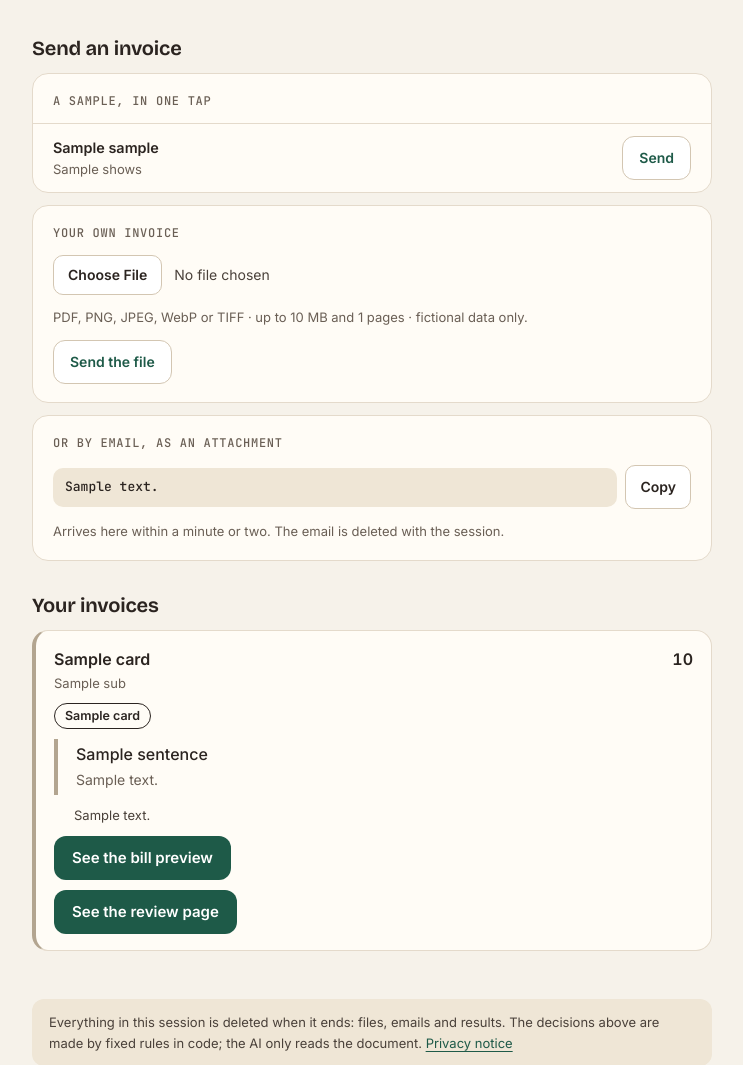
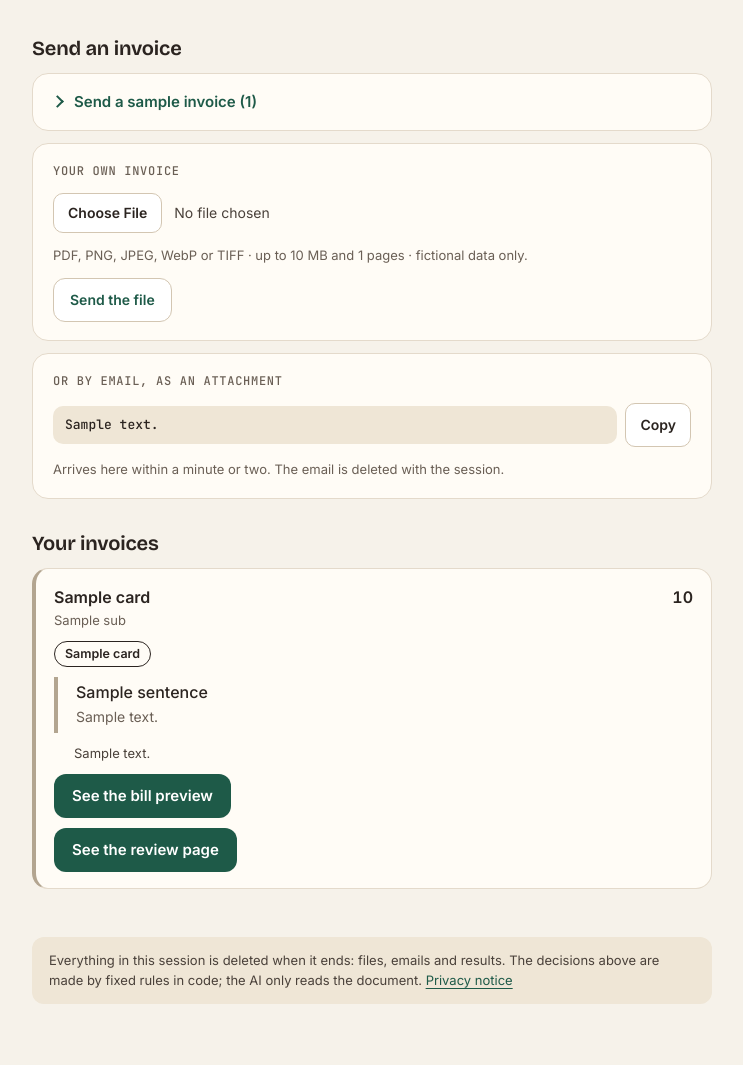
Before and after one commit to dmichel-dev/ap-automation, a Python web app: template services/core/app/web/templates/demo_session.html in a window 1280 px wide. Shown: the part 196-1261 px from the top of the page, without its empty margins (268-1011 px from the left). Run offline with Jinja, Linux system fonts and the light colour scheme; the template is opened without the code that fills it: most values are stand-ins (such as "Sample title", 1, 10 or a date in 2020).

Commit message:
feat(demo): samples fold under "Send a sample invoice (7)", closed by default
The session page's sample list is a <details> box with its count in the
summary: no JavaScript, opened with a click or Enter/Space on the
focusable summary. The rows keep their full-width layout inside it.

Co-Authored-By: Claude Opus 5.5 <noreply@anthropic.com>

```diff
--- a/services/core/app/web/static/demo.css
+++ b/services/core/app/web/static/demo.css
@@ -202,3 +202,12 @@ button.send:hover { border-color: var(--accent); background: var(--accent-soft);
   .demo-compare p { padding: 16px 18px; }
   .foot { font-size: 12.5px; padding-bottom: 44px; }
 }
+
+/* Foldable box (<details>): the summary is the box's title and its own focusable control */
+details.demo-fold { display: block; padding: 0; }
+.demo-fold > summary { display: flex; align-items: center; gap: 12px; padding: 16px 20px; cursor: pointer; list-style: none; border-radius: var(--radius-m); }
+.demo-fold > summary::-webkit-details-marker { display: none; }
+.demo-fold > summary::before { content: ""; flex: none; width: 7px; height: 7px; border-right: 2px solid currentColor; border-bottom: 2px solid currentColor; transform: rotate(-45deg); transition: transform 0.15s ease; }
+.demo-fold[open] > summary::before { transform: rotate(45deg); }
+.demo-fold > .demo-samples { margin: 0; }
+@media (prefers-reduced-motion: reduce) { .demo-fold > summary::before { transition: none; } }
--- a/services/core/app/web/templates/demo_session.html
+++ b/services/core/app/web/templates/demo_session.html
@@ -14,8 +14,8 @@
 <section class="demo-section" aria-labelledby="send-title">
   <h2 id="send-title">Send an invoice</h2>
   {% if full %}<p class="note" role="status">This session has used all its files. Its results stay here until it ends.</p>{% endif %}
-  <div class="demo-box">
-    <p class="demo-box-title">A sample, in one tap</p>
+  <details class="demo-box demo-fold">
+    <summary>Send a sample invoice ({{ samples | length }})</summary>
     <ul class="demo-samples">
       {% for sample, sent in samples %}
       <li>
@@ -26,7 +26,7 @@
       </li>
       {% endfor %}
     </ul>
-  </div>
+  </details>
 
   {% if not full %}
   <form class="demo-box demo-upload" method="post" action="/s/{{ session.code }}/uploads" enctype="multipart/form-data">
```
